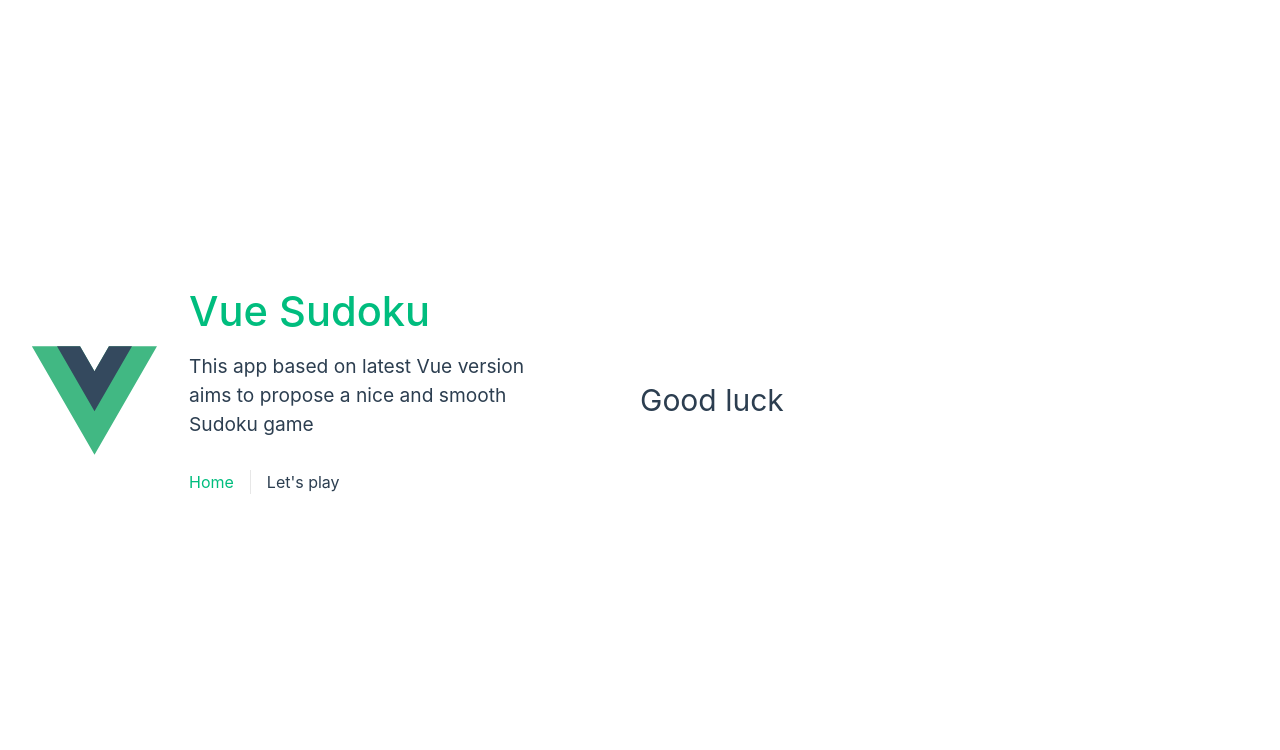
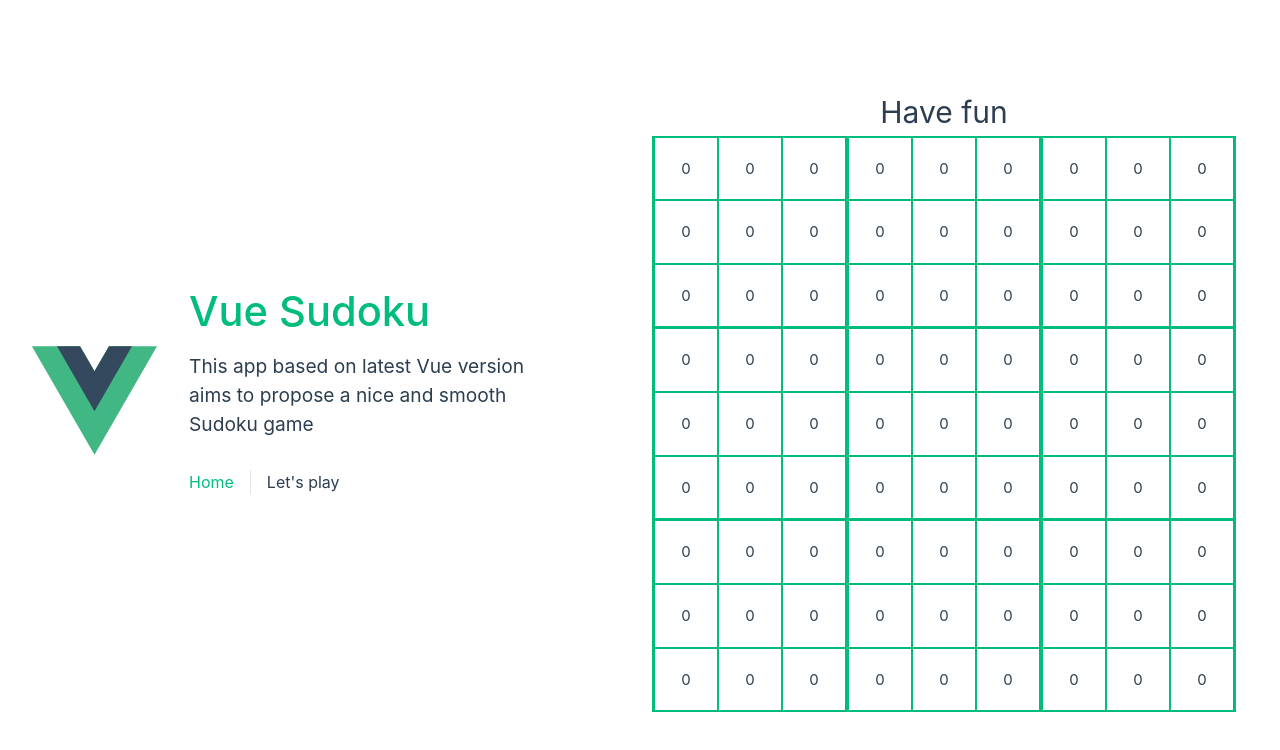
Before and after one commit to jpmaligne/sudokuvuejs, a Vue app: page /play in a window 1280 px wide. Shown: the top 750 px of the page. Built offline with nearby package versions, Linux system fonts and the light colour scheme.

Commit message:
Display grid

```diff
--- a/src/assets/base.css
+++ b/src/assets/base.css
@@ -34,6 +34,9 @@
   --color-text: var(--vt-c-text-light-1);
 
   --section-gap: 160px;
+
+  --color-green: hsla(160, 100%, 37%, 1);
+  --color-green-dark: hsla(160, 100%, 37%, 0.2);
 }
 
 @media (prefers-color-scheme: dark) {
--- a/src/components/game/Grid.vue
+++ b/src/components/game/Grid.vue
@@ -1,15 +1,51 @@
+<script setup lang="ts">
+  import { useSudokuGridStore } from '@/stores/grid'
+
+  const gridStore = useSudokuGridStore()
+</script>
+
 <template>
-    <div class="about">
-      <h1>Good luck</h1>
+  <div class="grid">
+    <div v-for="col in gridStore.grid" class="col">
+        <div v-for="cell in col" class="cell">
+            <span>{{ cell }}</span>
+        </div>
     </div>
-  </template>
+  </div>
+</template>
 
-  <style>
-  @media (min-width: 1024px) {
-    .about {
-      min-height: 100vh;
-      display: flex;
-      align-items: center;
-    }
+<style scoped>
+  .grid {
+    display: flex;
   }
-  </style>
+
+  .grid > .col:first-child {
+    border-left: 2px solid var(--color-green);
+  }
+
+  .col:nth-child(3n){
+    border-right: 2px solid var(--color-green);
+  }
+
+  .col > .cell:first-child {
+    border-top: 2px solid var(--color-green);
+  }
+
+  .col > .cell:nth-child(3n){
+    border-bottom: 2px solid var(--color-green);
+  }
+
+  .cell {
+    border: 1px solid var(--color-green);
+    height: 4rem;
+    width: 4rem;
+    display: flex;
+    justify-content: center;
+    align-items: center;
+  }
+
+  .cell:hover {
+    cursor: pointer;
+    background-color: var(--color-green-dark);
+  }
+</style>
--- a/src/stores/grid.ts
+++ b/src/stores/grid.ts
@@ -1,19 +1,25 @@
 import { defineStore } from "pinia";
 
 // The Sudoku grid
-//type GridCell = number
-//type GridRow = GridCell[]
-//type Grid = GridRow[]
+type GridCell = number
+type GridRow = GridCell[]
+type Grid = GridRow[]
 
 const MATRIX_LENGTH = 8;
 
+interface IGridState {
+  grid: Grid,
+  initialized: boolean
+}
+
 export const useSudokuGridStore = defineStore("grid", {
-  state: () => ({
-    grid: new(Array<Array<number>>)
+  state: (): IGridState => ({
+    grid: new(Array<Array<number>>),
+    initialized: false
   }),
   actions: {
     initGrid() {
-      console.log("initialisation called");
+      console.log("Initialization called");
 
       for (let i = 0; i <= MATRIX_LENGTH; i++) {
         this.grid[i] = []
@@ -21,6 +27,8 @@ export const useSudokuGridStore = defineStore("grid", {
           this.grid[i][j] = 0;
         }
       }
+
+      this.initialized = true;
     }
   }
 });
--- a/src/views/PlayView.vue
+++ b/src/views/PlayView.vue
@@ -1,23 +1,31 @@
 <script setup lang="ts">
   import { useSudokuGridStore } from '@/stores/grid'
+  import Grid from "../components/game/Grid.vue"
 
   const gridStore = useSudokuGridStore()
-  gridStore.initGrid()
-  console.log(gridStore.grid);
+  if (!gridStore.initialized) {
+    gridStore.initGrid();
+  }
+
+
 </script>
 
 <template>
-  <div class="about">
-    <h1>Good luck</h1>
+  <div class="board">
+    <h1>Have fun</h1>
+    <Grid />
   </div>
+
 </template>
 
 <style>
 @media (min-width: 1024px) {
-  .about {
+  .board {
     min-height: 100vh;
     display: flex;
+    flex-direction: column;
     align-items: center;
+    justify-content: center;
   }
 }
 </style>
```
